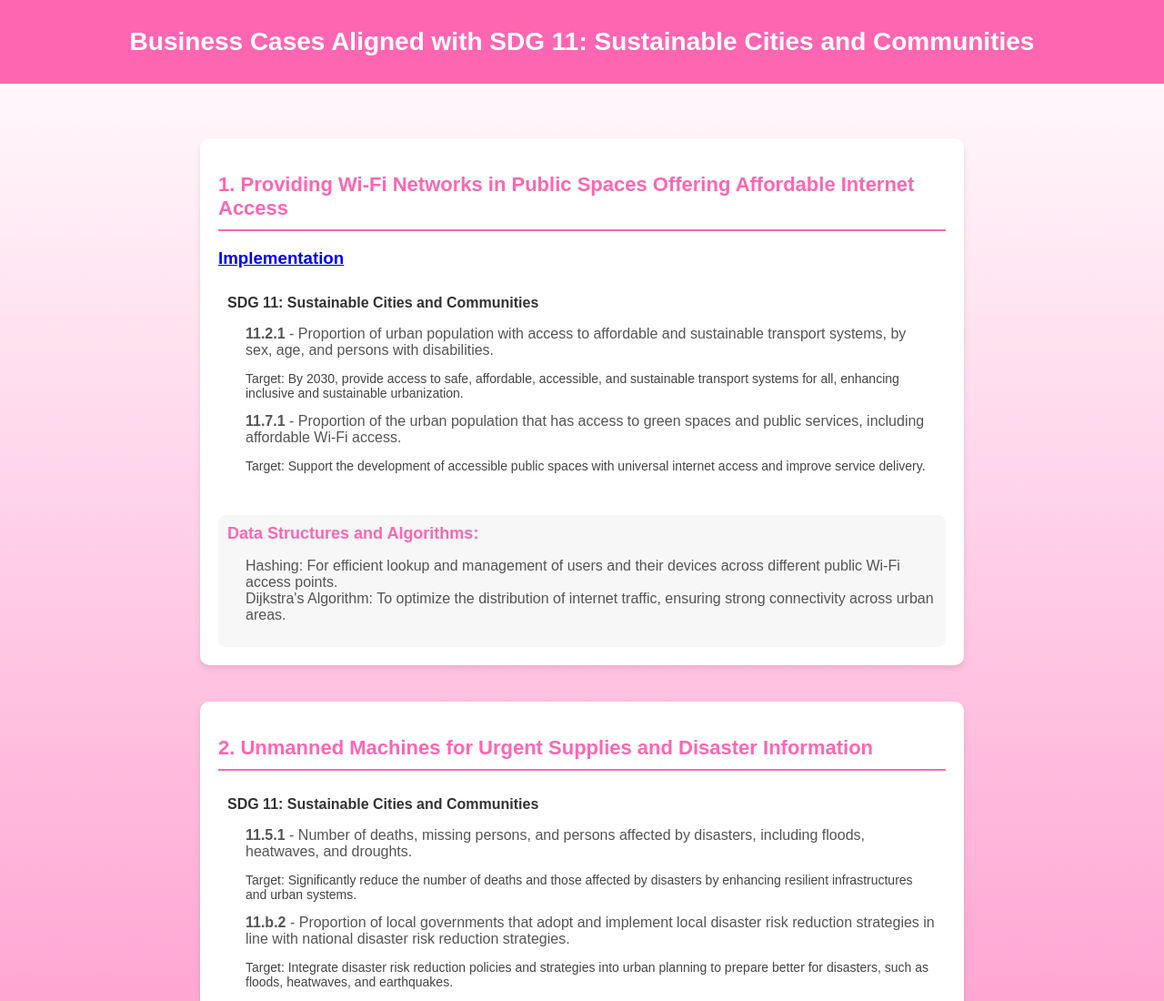
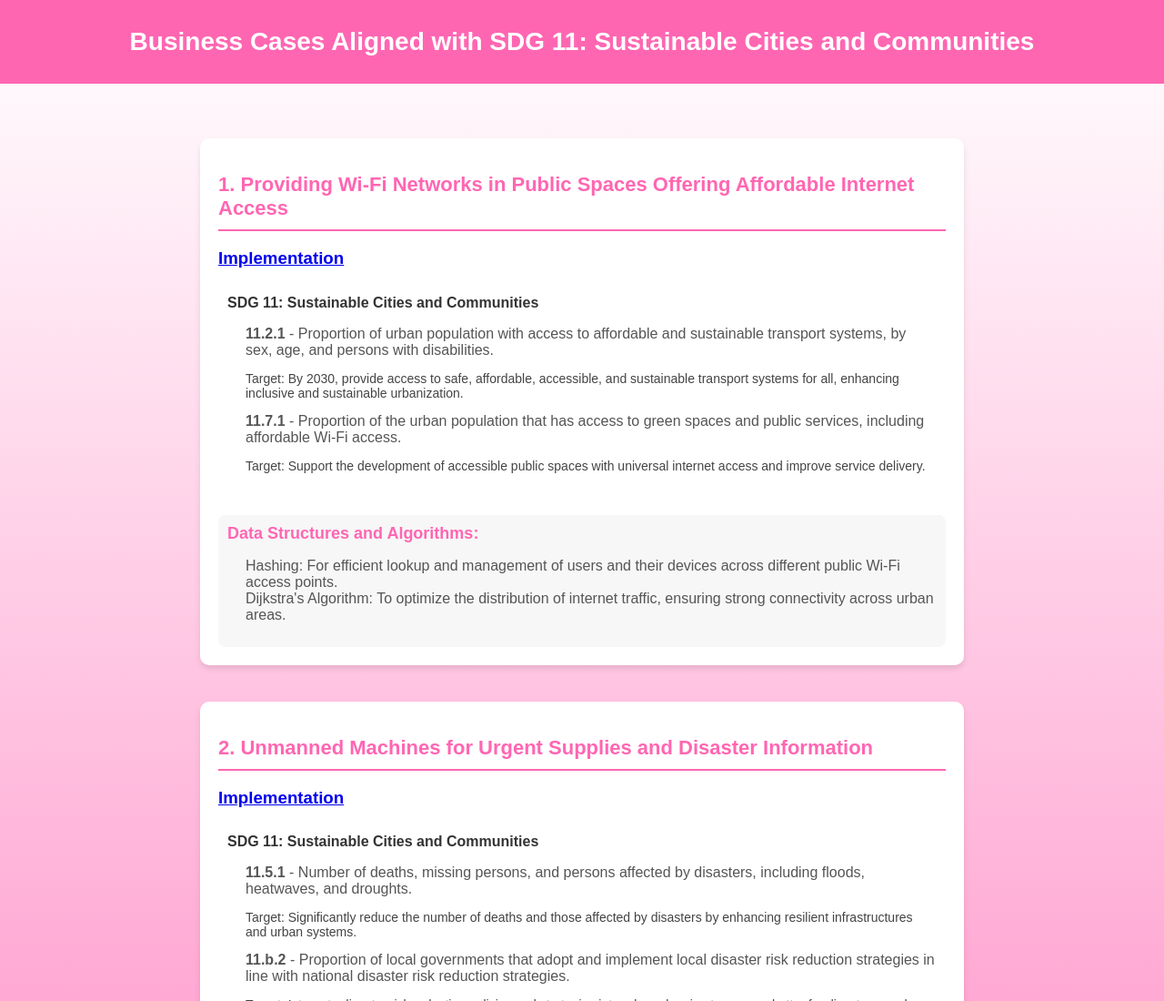
Before and after one commit to nidhibcs281/team-7, a plain HTML site: page Swetha/Business_cases.html in a window 1280 px wide. Shown: the top 1100 px of the page at 91% size. Drawn offline with Linux system fonts and the light colour scheme.

Commit message:
Update Business_cases.html

```diff
--- a/Swetha/Business_cases.html
+++ b/Swetha/Business_cases.html
@@ -35,6 +35,7 @@
 
         <div class="case">
             <h2>2. Unmanned Machines for Urgent Supplies and Disaster Information</h2>
+            <a href="./impl2"><h3>Implementation</h3></a>
             <div class="sdg-section">
                 <strong>SDG 11: Sustainable Cities and Communities</strong>
                 <ul>
```
